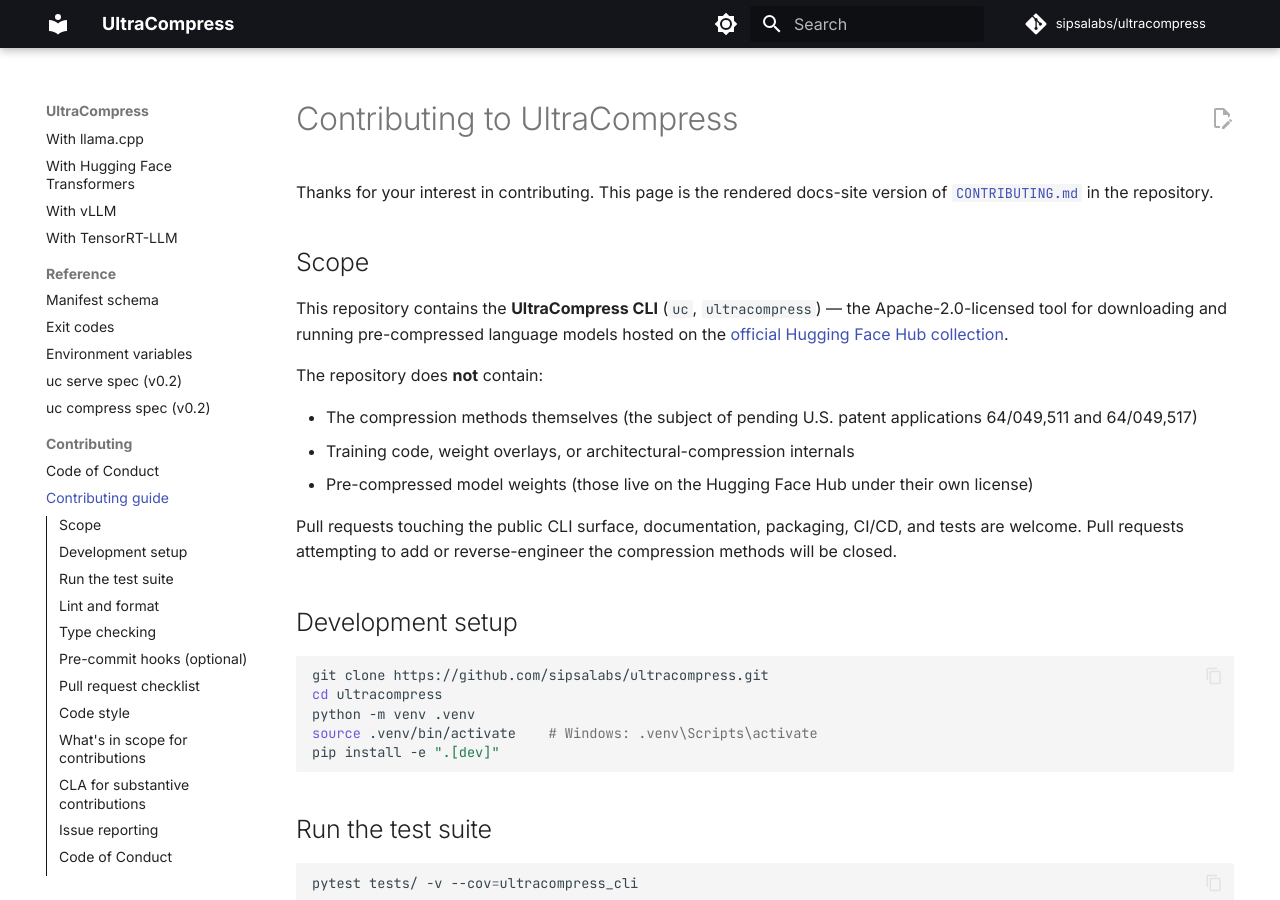
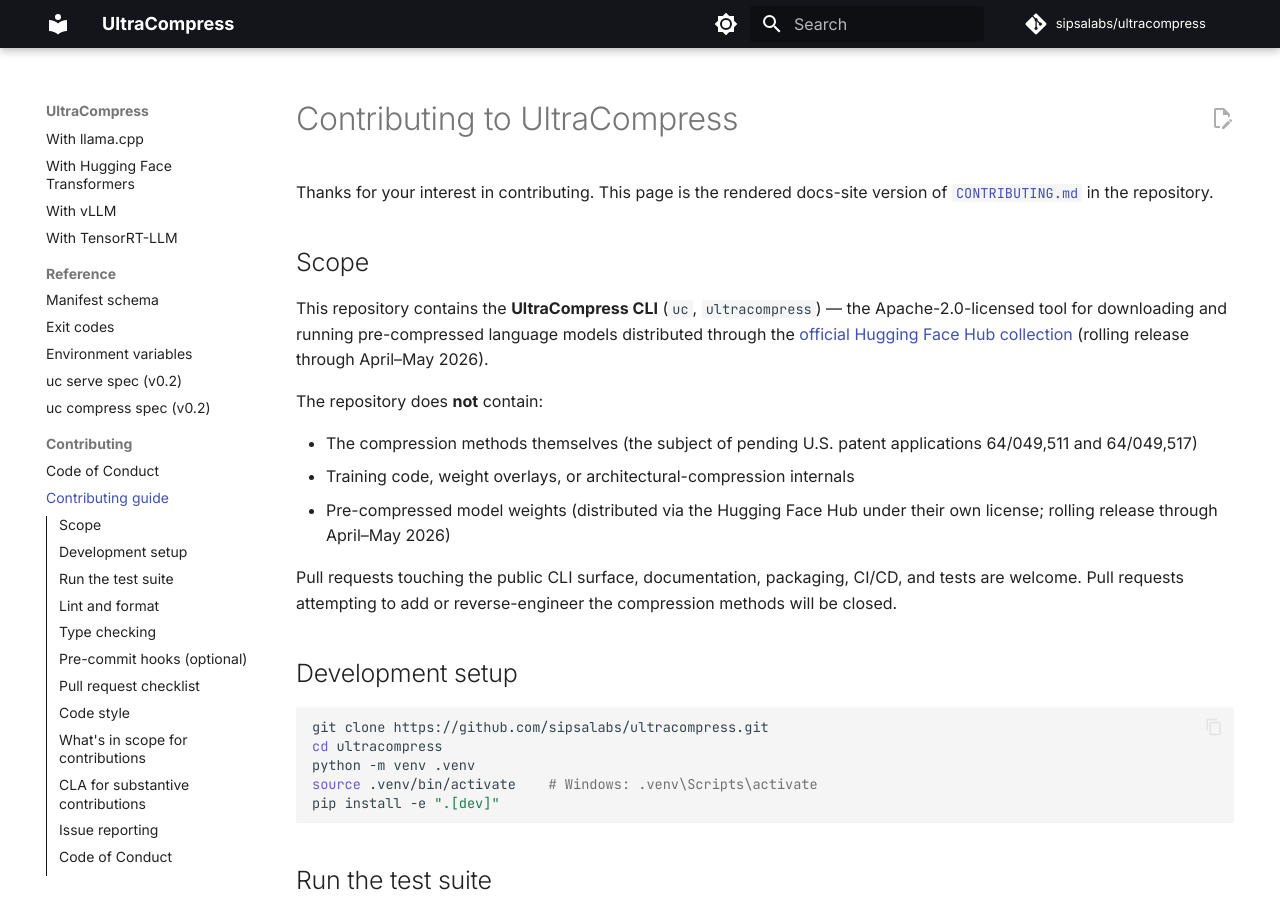
Before and after one commit to sipsalabs/ultracompress, an MkDocs documentation site: the page built from docs/contributing/index.md, in a window 1280 px wide and 900 px high. Built offline with MkDocs 1.6.1 and Material for MkDocs 9.7.7, drawn with Linux system fonts in a browser that asks for light colours; comment, search, counter and statistics services are not loaded.

Commit message:
docs: align HF Hub claims with rolling-release reality + fix yanked version reference
Persona-B (hostile customer / chip-vendor procurement) audit caught a
consistency gap: README, PILOT_PACKET, matrix.md, SECURITY.md,
CONTRIBUTING.md, docs/index.md, docs/concepts/reproducibility.md, and
docs/contributing/index.md all stated in present tense that
pre-compressed model artifacts are on Hugging Face Hub, while
huggingface.co/sipsalabs currently has zero artifacts and uc list
correctly reports "No pre-compressed models published yet." Reference
artifacts are scheduled to roll out through April-May 2026.

Softened all present-tense HF Hub claims to "rolling release through
April-May 2026" so the docs match what uc list actually returns today.
A customer running pip install ultracompress + uc list now sees a
consistent message instead of a contradiction between the README and
the live catalog.

Also fixed three issues in SECURITY.md surfaced during the same audit:

- Out-of-scope item now reads "Pre-compressed model artifacts
  distributed via Hugging Face Hub" (was "hosted on", which over-claimed
  current state).
- Best-practices line about manifests removed the implication that
  Sipsa Labs publishes a global SHA-256 manifest publicly. Verification
  is per-artifact and ships alongside each compressed model when it
  publishes; full archive manifest is NDA-only as documented in
  matrix.md.
- "Pin versions in production" example previously showed
  ultracompress==0.1.0, which has been yanked from PyPI for metadata
  hygiene. Updated to ultracompress==0.1.2 with an explicit note that
  0.1.0 is yanked and should not be installed.

No CLI runtime changes. Tests pass (17/17), ruff clean, audit clean.

```diff
--- a/docs/contributing/index.md
+++ b/docs/contributing/index.md
@@ -4,13 +4,13 @@
 
 ## Scope
 
-This repository contains the **UltraCompress CLI** (`uc`, `ultracompress`) — the Apache-2.0-licensed tool for downloading and running pre-compressed language models hosted on the [official Hugging Face Hub collection](https://huggingface.co/sipsalabs).
+This repository contains the **UltraCompress CLI** (`uc`, `ultracompress`) — the Apache-2.0-licensed tool for downloading and running pre-compressed language models distributed through the [official Hugging Face Hub collection](https://huggingface.co/sipsalabs) (rolling release through April–May 2026).
 
 The repository does **not** contain:
 
 - The compression methods themselves (the subject of pending U.S. patent applications 64/049,511 and 64/049,517)
 - Training code, weight overlays, or architectural-compression internals
-- Pre-compressed model weights (those live on the Hugging Face Hub under their own license)
+- Pre-compressed model weights (distributed via the Hugging Face Hub under their own license; rolling release through April–May 2026)
 
 Pull requests touching the public CLI surface, documentation, packaging, CI/CD, and tests are welcome. Pull requests attempting to add or reverse-engineer the compression methods will be closed.
 
```
Also changed, not shown: CONTRIBUTING.md (+2 -2 lines), README.md (+1 -1 lines), SECURITY.md (+3 -3 lines), docs/PILOT_PACKET.md (+1 -1 lines), docs/concepts/reproducibility.md (+1 -1 lines), docs/evidence/matrix.md (+1 -1 lines), docs/index.md (+1 -1 lines).
